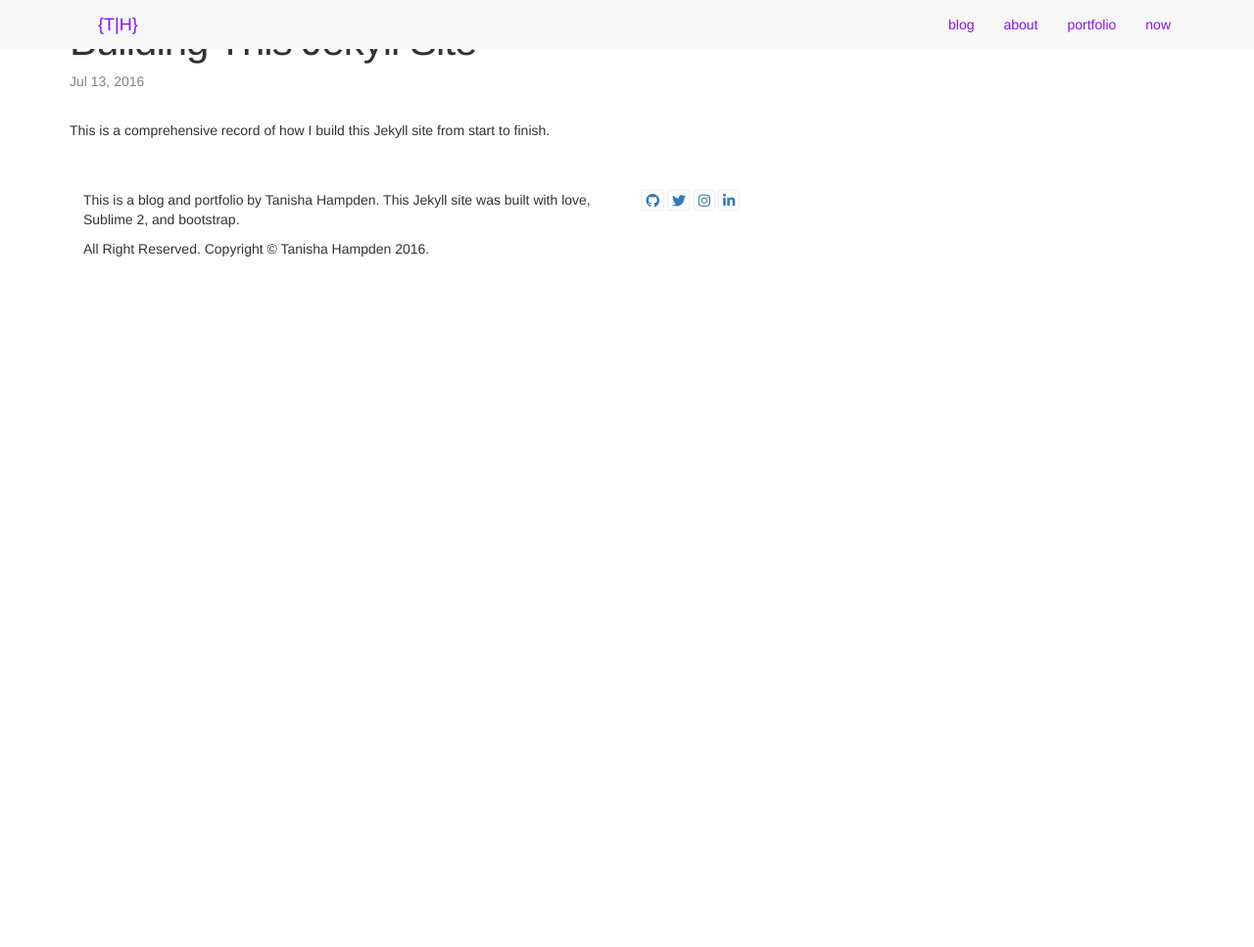
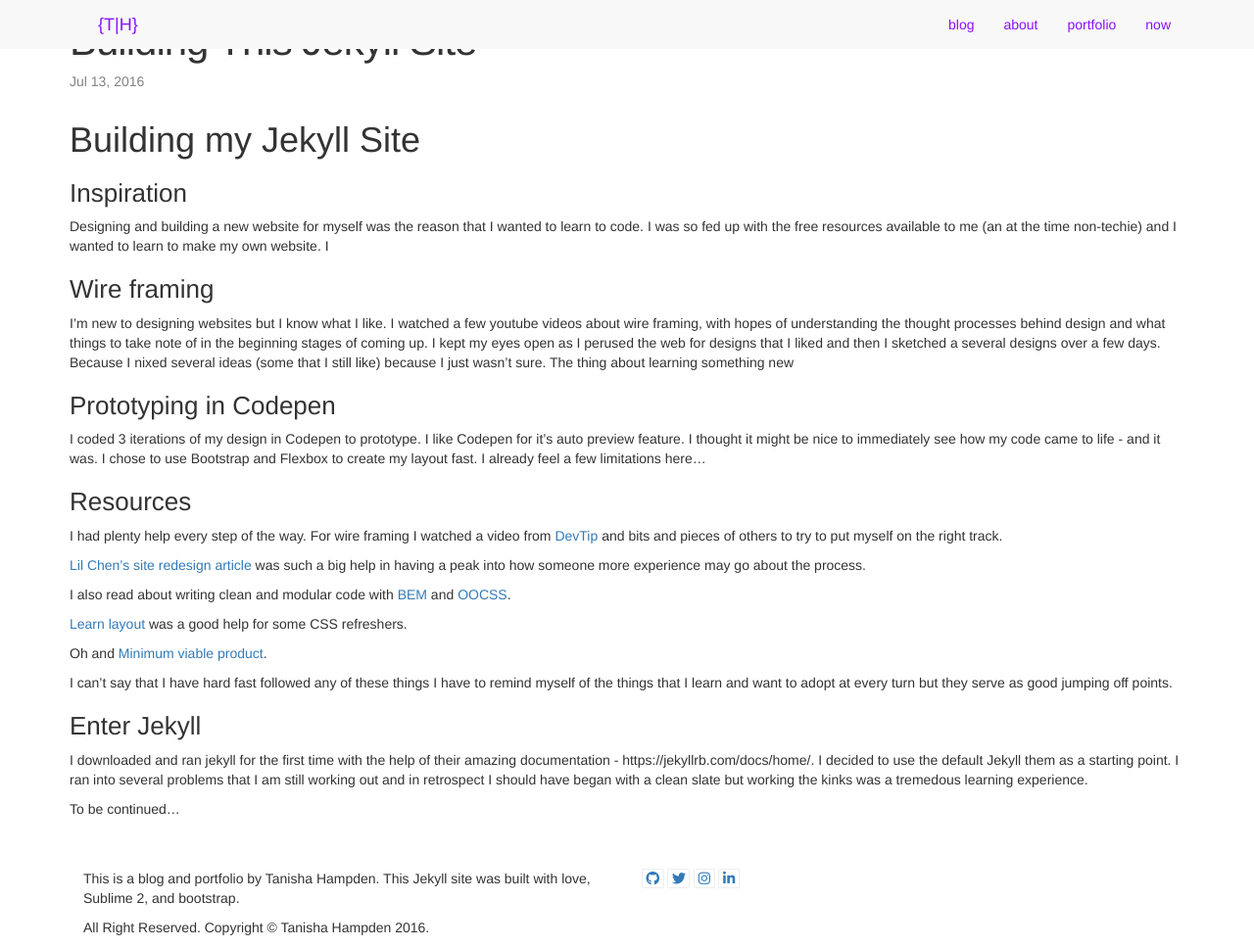
Before and after one commit to tanham/tanham.github.io, a Jekyll site: the page built from _posts/2016-07-13-building-this-jekyll-site.markdown, in a window 1280 px wide and 967 px high. Shown: the whole window at 98% size. Built offline with Jekyll 4.4.1, drawn with Linux system fonts in a browser that asks for light colours; nearby versions of some CDN libraries.

Commit message:
updated post

```diff
--- a/_posts/2016-07-13-building-this-jekyll-site.markdown
+++ b/_posts/2016-07-13-building-this-jekyll-site.markdown
@@ -5,4 +5,40 @@ date: 2016-07-13
 Category: Code
 ---
 
-This is a comprehensive record of how I build this Jekyll site from start to finish.
+# Building my Jekyll Site
+
+
+### Inspiration
+
+Designing and building a new website for myself was the reason that I wanted to learn to code. I was so fed up with the free resources available to me (an at the time non-techie) and I wanted to learn to make my own website. I
+
+### Wire framing
+
+I’m new to designing websites but I know what I like. I watched a few youtube videos about wire framing, with hopes of understanding the thought processes behind  design and what things to take note of in the beginning stages of coming up. I kept my eyes open as I perused the web for designs that I liked and then I sketched a several designs over a few days. Because I nixed several ideas (some that I still like) because I just wasn’t sure. The thing about learning something new
+
+
+### Prototyping in Codepen
+
+I coded 3 iterations of my design in Codepen to prototype. I like Codepen for it’s auto preview feature. I thought it might be nice to immediately see how my code came to life - and it was. I chose to use Bootstrap and Flexbox to create my layout fast. I already feel a few limitations here...
+
+
+### Resources
+
+I had plenty help every step of the way. For wire framing I watched a video from [DevTip](https://www.youtube.com/watch?v=PQO47_AP6lo) and bits and pieces of others to try to put myself on the right track.
+
+[Lil Chen's site redesign article](http://lilchen.com/blog/site-redesign-process/) was such a big help in having a peak into how someone more experience may go about the process.
+
+I also read about writing clean and modular code with [BEM](http://csswizardry.com/2013/01/mindbemding-getting-your-head-round-bem-syntax/) and [OOCSS](https://toddmotto.com/getting-started-with-object-orientated-css-oocss-creating-a-button-kit/).
+
+[Learn layout](http://learnlayout.com/) was a good help for some CSS refreshers.
+
+Oh and [Minimum viable product](http://blog.crisp.se/2016/01/25/henrikkniberg/making-sense-of-mvp).
+
+I can't say that I have hard fast followed any of these things I have to remind myself of the things that I learn and want to adopt at every turn but they serve as good jumping off points.
+
+
+### Enter Jekyll
+
+I downloaded and ran jekyll for the first time with the help of their amazing documentation - https://jekyllrb.com/docs/home/. I decided to use the default Jekyll them as a starting point. I ran into several problems that I am still working out and in retrospect I should have began with a clean slate but working the kinks was a tremedous learning experience.
+
+To be continued...
```
